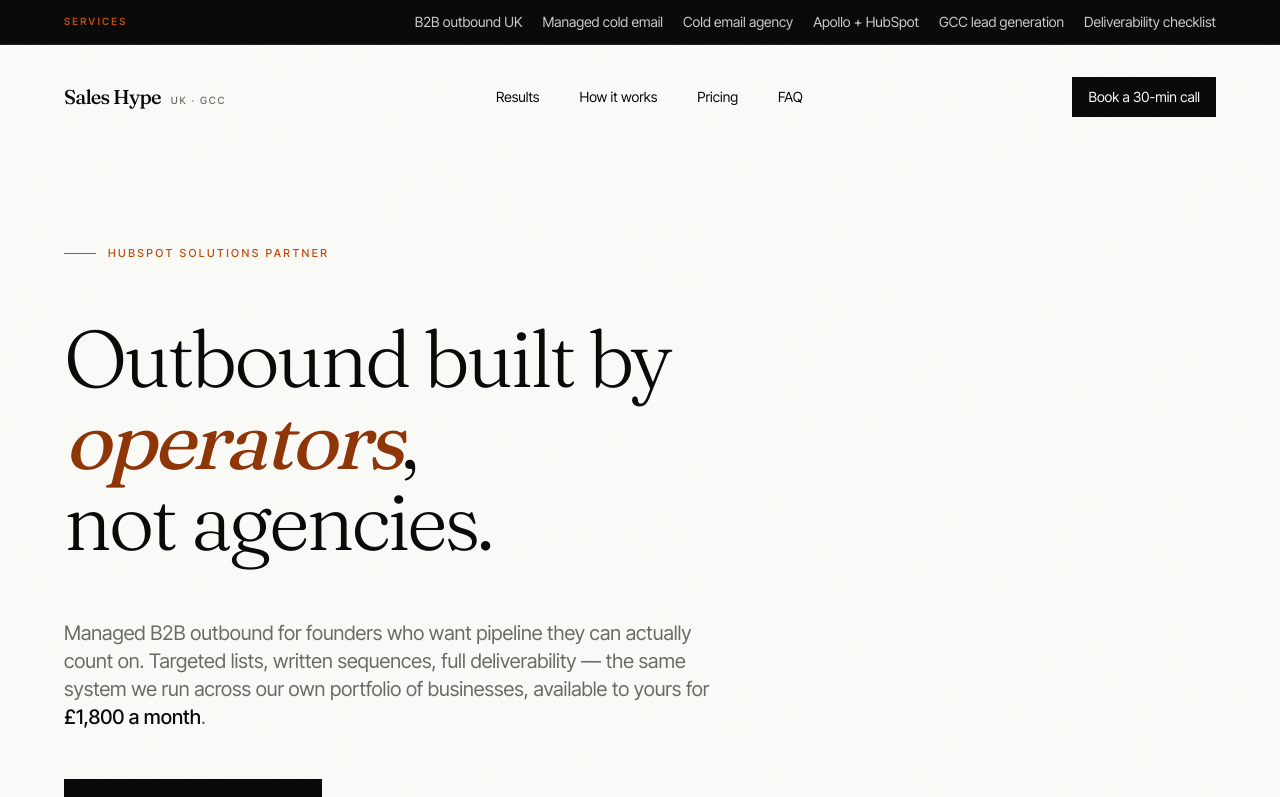
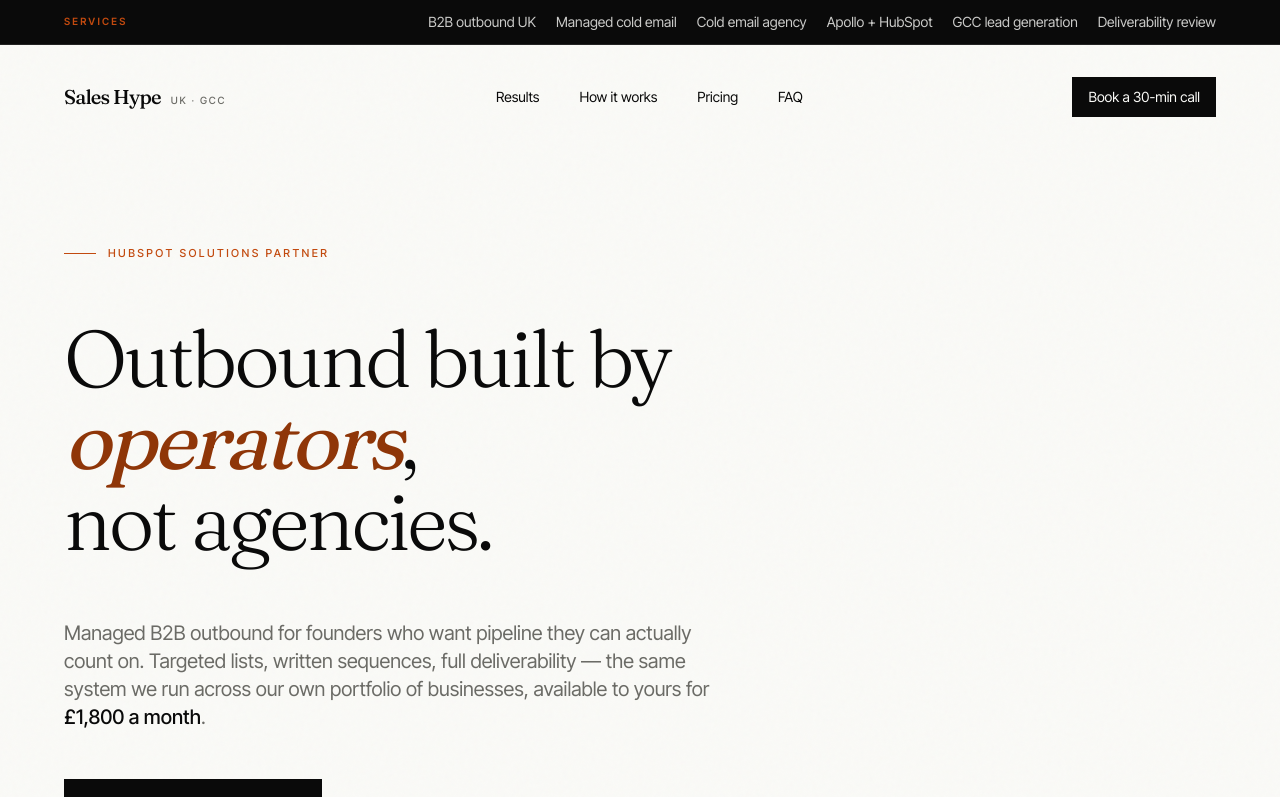
Before and after one commit to tareq-arch/saleshype-site, a Next.js app: page / in a window 1280 px wide. Shown: the top 797 px of the page. Built offline with nearby package versions, Linux system fonts and the light colour scheme.

Commit message:
Rename deliverability link to review

```diff
--- a/app/layout.tsx
+++ b/app/layout.tsx
@@ -94,9 +94,9 @@ const seoLinks = [
   },
   {
     href: "/cold-email-deliverability-checklist",
-    label: "Cold email deliverability checklist",
-    shortLabel: "Deliverability checklist",
-    text: "The setup checks that protect inbox placement before outbound campaigns go live.",
+    label: "Cold email deliverability review",
+    shortLabel: "Deliverability review",
+    text: "A diagnostic review of outbound infrastructure, inbox risk and campaign readiness before volume scales.",
   },
 ];
 
```
